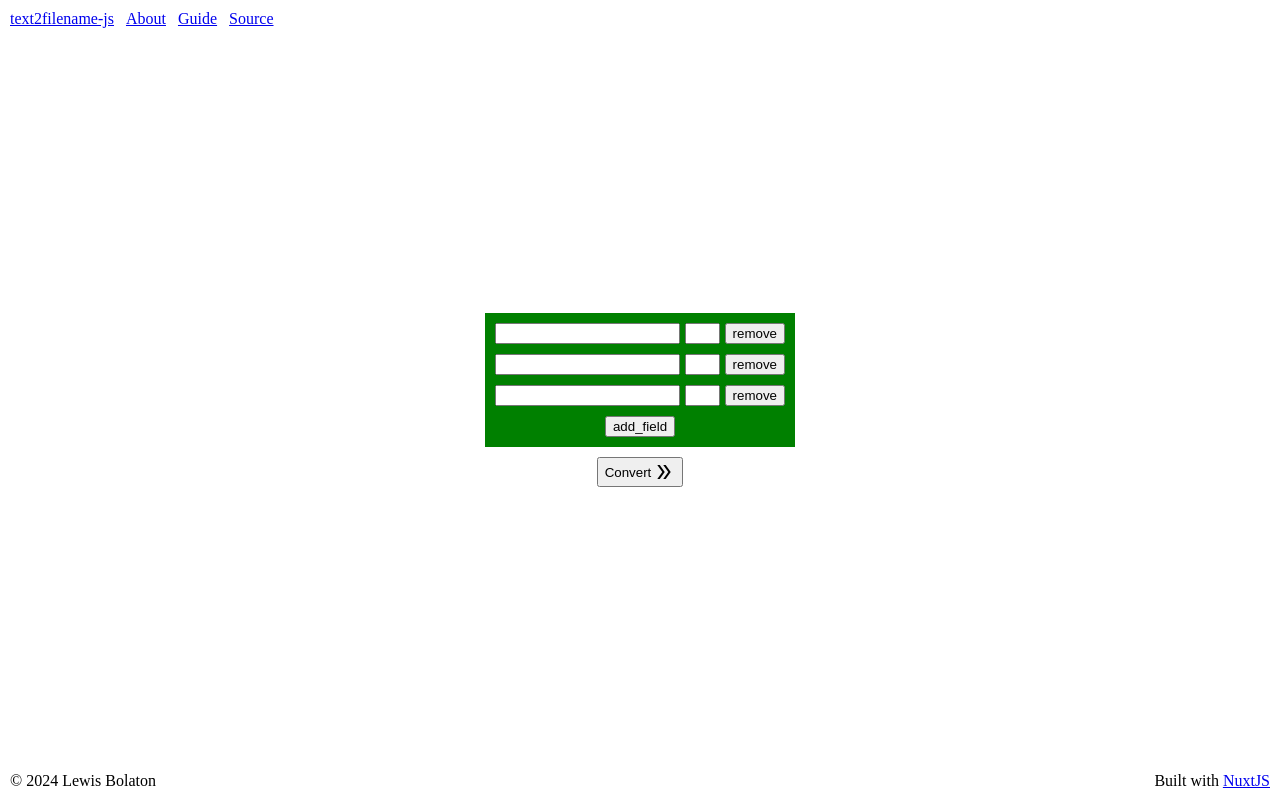
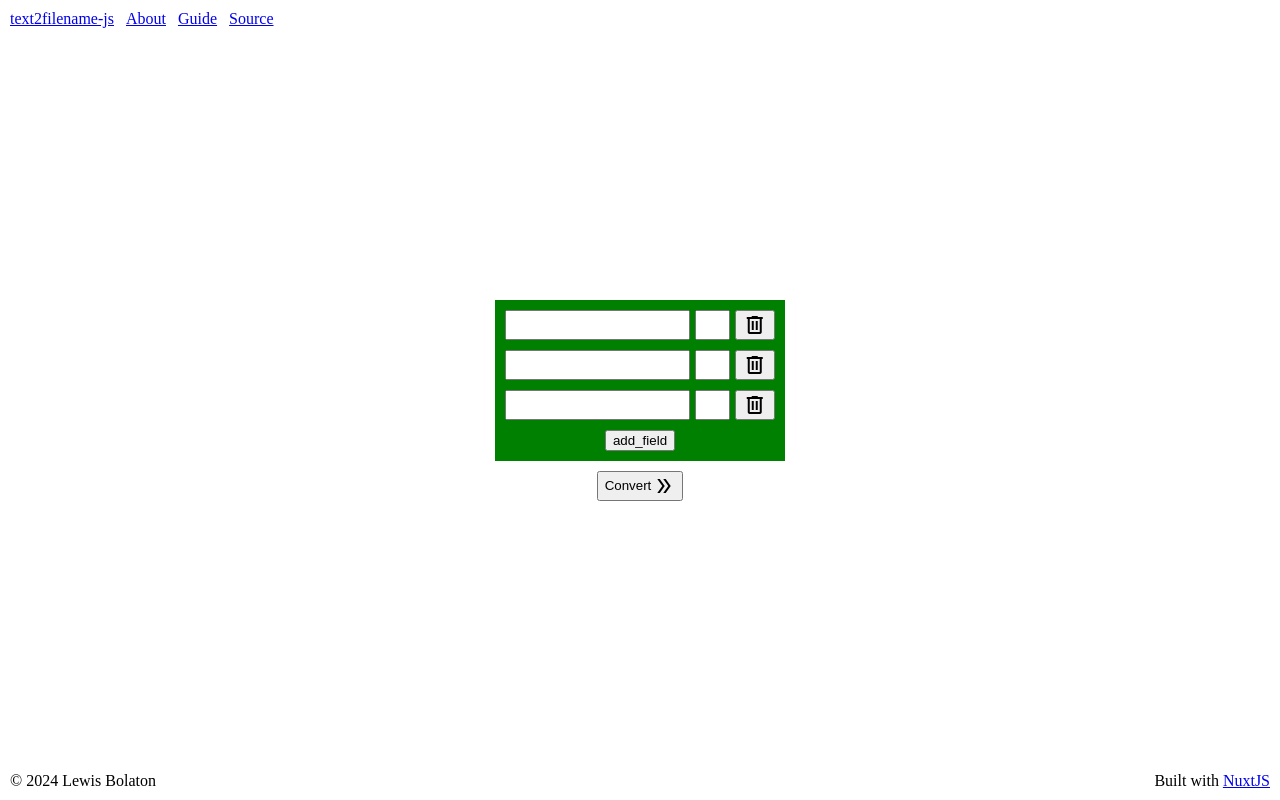
Before and after one commit to lewisbolaton/title2filename-js, a Nuxt app in the folder frontend-nuxt/: page / in a window 1280 px wide. Built offline with nearby package versions, Linux system fonts and the light colour scheme.

Commit message:
Added icon to remove button

```diff
--- a/frontend-nuxt/components/Entry.vue
+++ b/frontend-nuxt/components/Entry.vue
@@ -2,7 +2,9 @@
   <div class="entry">
     <input type="text" v-model="entries[index].title">
     <input type="text" class="filter" v-model="entries[index].filter">
-    <button @click="removeEntry(index)">remove</button>
+    <button @click="removeEntry(index)">
+      <span class="material-symbols-outlined">delete</span>
+    </button>
   </div>
 </template>
 
```
